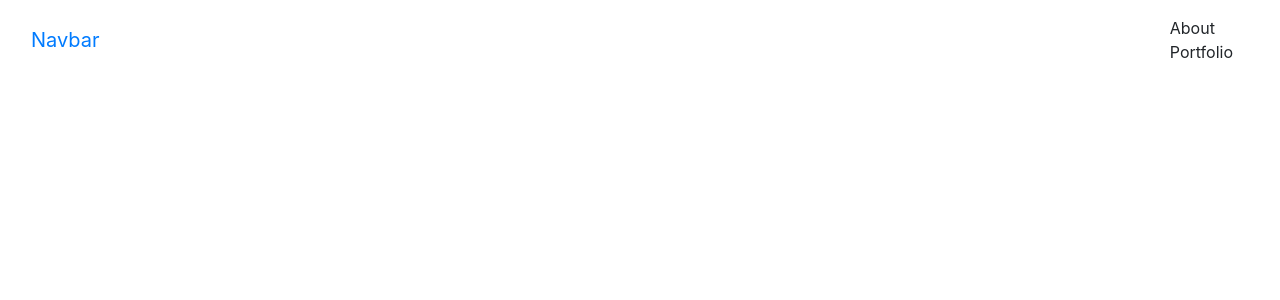
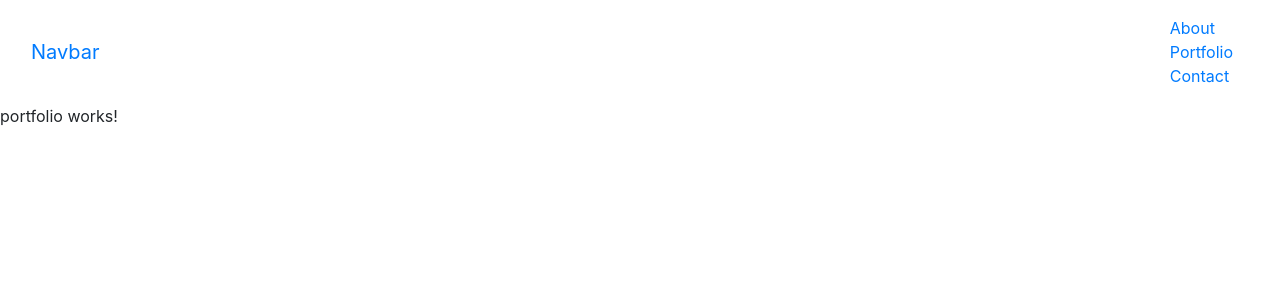
Before and after one commit to lex-attax/portfolio-page, an Angular app: page /portfolio in a window 1280 px wide. Shown: the top 300 px of the page. Built offline with nearby package versions, Linux system fonts and the light colour scheme.

Commit message:
set up routing

```diff
--- /dev/null
+++ b/src/app/app-routing/app-routing.module.ts
@@ -0,0 +1,23 @@
+import { NgModule } from '@angular/core';
+import { CommonModule } from '@angular/common';
+import { Routes, RouterModule } from '@angular/router';
+
+import { PortfolioComponent } from '../portfolio/portfolio.component';
+
+const appRoutes: Routes = [
+  { path: '', redirectTo: '/portfolio', pathMatch: 'full' },
+  { path: 'portfolio', component: PortfolioComponent },
+
+  ];
+
+@NgModule({
+  imports: [
+    CommonModule,
+    RouterModule.forRoot(appRoutes)
+  ],
+  exports: [
+    RouterModule
+  ],
+  declarations: []
+})
+export class AppRoutingModule { }
--- a/src/app/app.component.html
+++ b/src/app/app.component.html
@@ -1 +1,2 @@
 <app-header></app-header>
+<router-outlet></router-outlet>
--- a/src/app/header/header.component.html
+++ b/src/app/header/header.component.html
@@ -8,6 +8,7 @@
             <ul class="nav navbar-nav">
                 <li routerLinkActive="active"><a routerLink="/about">About</a></li>
                 <li routerLinkActive="active"><a routerLink="/portfolio">Portfolio</a></li>
+                <li routerLinkActive="active"><a routerLink="/contact">Contact</a></li>
             </ul>
         </div>
     </div>
--- /dev/null
+++ b/src/app/portfolio/portfolio.component.html
@@ -0,0 +1,3 @@
+<p>
+  portfolio works!
+</p>
--- /dev/null
+++ b/src/app/portfolio/portfolio.component.ts
@@ -0,0 +1,15 @@
+import { Component, OnInit } from '@angular/core';
+
+@Component({
+  selector: 'app-portfolio',
+  templateUrl: './portfolio.component.html',
+  styleUrls: ['./portfolio.component.css']
+})
+export class PortfolioComponent implements OnInit {
+
+  constructor() { }
+
+  ngOnInit() {
+  }
+
+}
```
Also changed, not shown: src/app/app.module.ts (+10 -2 lines), src/app/portfolio/portfolio.component.css (added), 1 other file (tests, documents, lock files or other folders).
